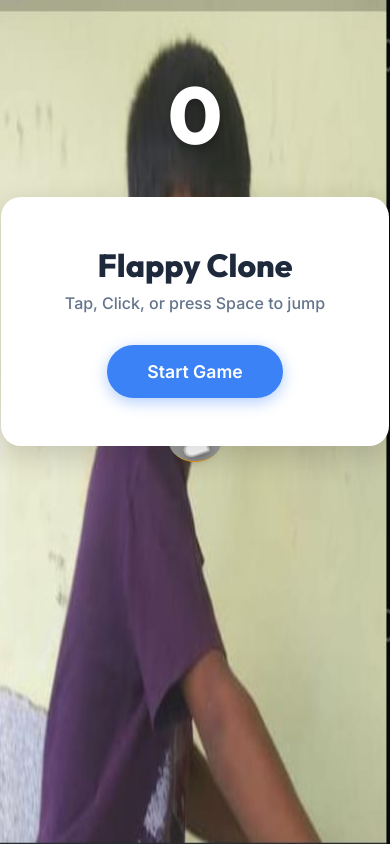
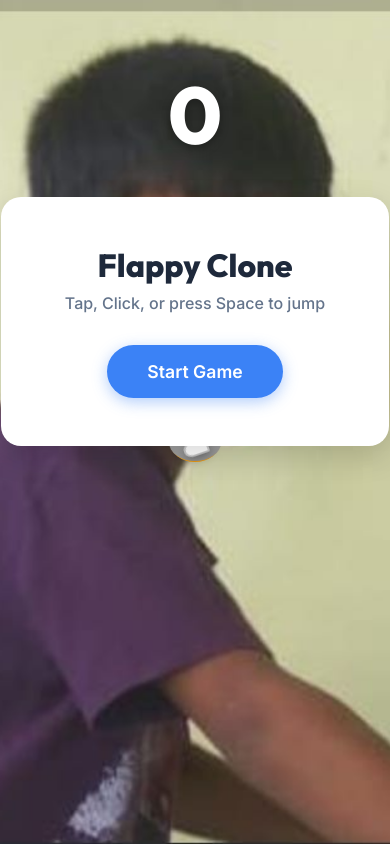
Before and after one commit to Kharshith9999/Bugga, a React (Vite) app: page / in a window 390 px wide. Built offline with nearby package versions, Linux system fonts and the light colour scheme; grey boxes are pictures that could not be loaded.

Commit message:
Fixed blue tap highlighting on mobile and updated mathematical background cover properties

```diff
--- a/src/index.css
+++ b/src/index.css
@@ -5,6 +5,7 @@
   margin: 0;
   padding: 0;
   user-select: none;
+  -webkit-tap-highlight-color: transparent; /* Removes the annoying transparent blue flash on mobile phones */
 }
 
 body {
@@ -45,9 +46,9 @@ body {
   width: 100%;
   height: 100%;
   background-image: url('/Background_image.jpeg');
-  background-size: 100% 100%;
-  background-position: center;
-  background-repeat: no-repeat;
+  background-size: auto 100%; /* Smart fix: exactly matches height without zooming */
+  background-position: center bottom;
+  background-repeat: repeat-x; /* If on a laptop, it places copies side by side beautifully */
   z-index: 1;
 }
 
```
